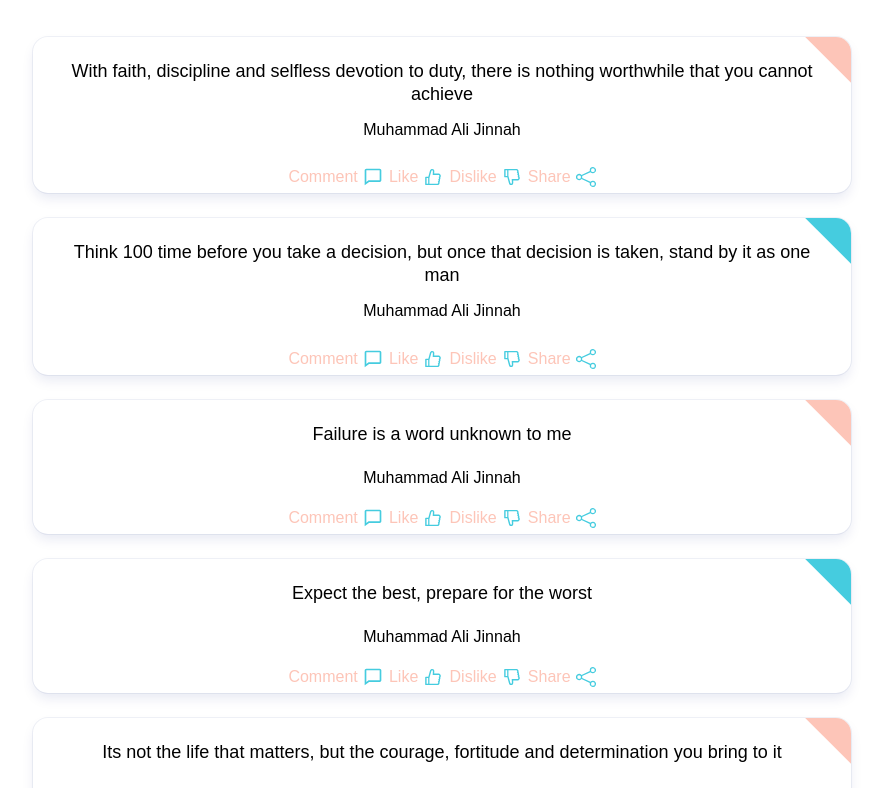
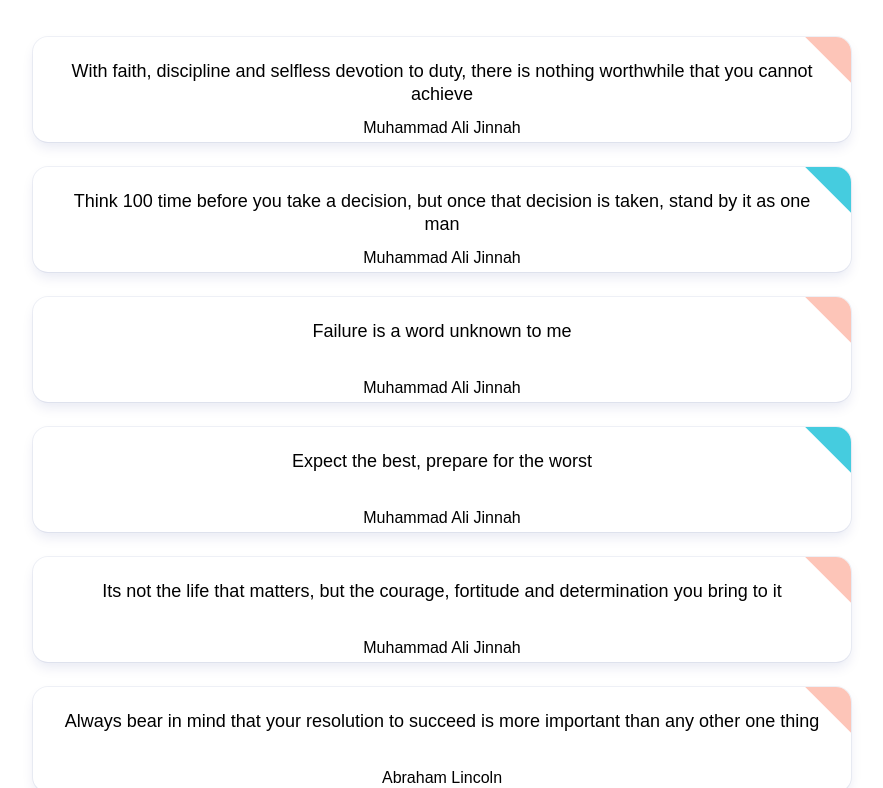
Before and after one commit to Hat52/get-motivated, a React (Create React App) app: page / in a window 1280 px wide. Shown: the part 792-1580 px from the top of the page, without its empty margins (223-1106 px from the left). Built offline with nearby package versions, Linux system fonts and the light colour scheme.

Commit message:
Feat:Remove actions on quote

```diff
--- a/src/components/cards/index.css
+++ b/src/components/cards/index.css
@@ -33,32 +33,6 @@
 .author-name {
     position: absolute;
     left: 50%;
-    bottom:35%;
+    bottom:5%;
     transform: translateX(-50%);
 }
-.comment-section{
-    width: 100%;
-    height: 2em;
-    display:flex;
-    justify-content: space-between;
-    align-items: center;
-    margin-top: 5%;
-    width: 40%;
-}
-.comment-icon{
-    padding-left: 5px;
-}
-.Icon-text{
-    display: flex;
-    justify-content: center;
-    align-items: center;
-    width: fit-content;
-}
-.Icon-text span{
-    color:#FDC5B8
-}
-.comment-section-container{
-    display: flex;
-    justify-content: center;
-    align-items: center;
-}
--- a/src/components/cards/index.js
+++ b/src/components/cards/index.js
@@ -1,8 +1,5 @@
 import React from 'react';
 import './index.css'
-import {BiComment} from 'react-icons/bi'
-import {AiOutlineLike,AiOutlineDislike} from 'react-icons/ai'
-import {BsShare}from 'react-icons/bs'
 export default function Card ({index,author,quote}) {
     return(
         <div className='card-container' key={index}>
@@ -13,14 +10,6 @@ export default function Card ({index,author,quote}) {
             <div className="author-name">
                 {author}
             </div>
-            <section className="comment-section-container">
-                <div className="comment-section">
-                    <div className="Icon-text" onClick={()=>{console.log("Comment clicked")}}><span>Comment</span> <BiComment fontSize="1.5em" color="#45CCDF" className="comment-icon" size="20"/></div>
-                    <div className="Icon-text" onClick={()=>{console.log("Like clicked")}}><span>Like</span> <AiOutlineLike fontSize="1.5em" color="#45CCDF" className="comment-icon" size="20"/></div>
-                    <div className="Icon-text" onClick={()=>{console.log("Dislike clicked")}}><span>Dislike</span> <AiOutlineDislike fontSize="1.5em" color="#45CCDF" className="comment-icon" size="20"/></div>
-                    <div className="Icon-text" onClick={()=>{console.log("Share clicked")}}><span>Share</span> <BsShare fontSize="1.5em" color="#45CCDF" className="comment-icon" size="20"/></div>
-                </div>
-            </section>
 
         </div>
     )
```
